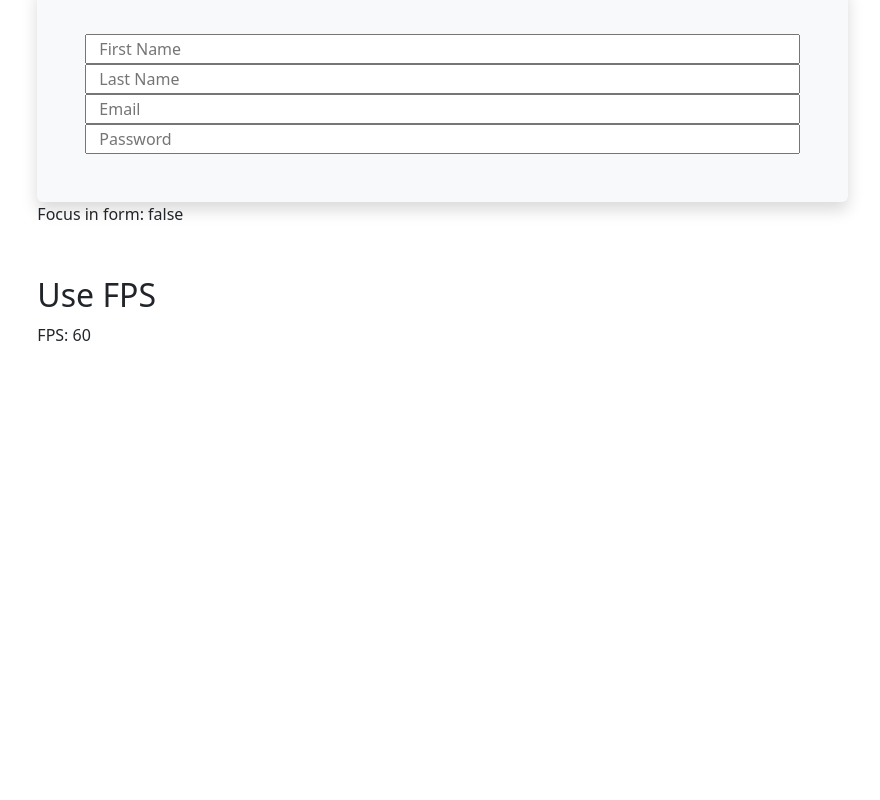
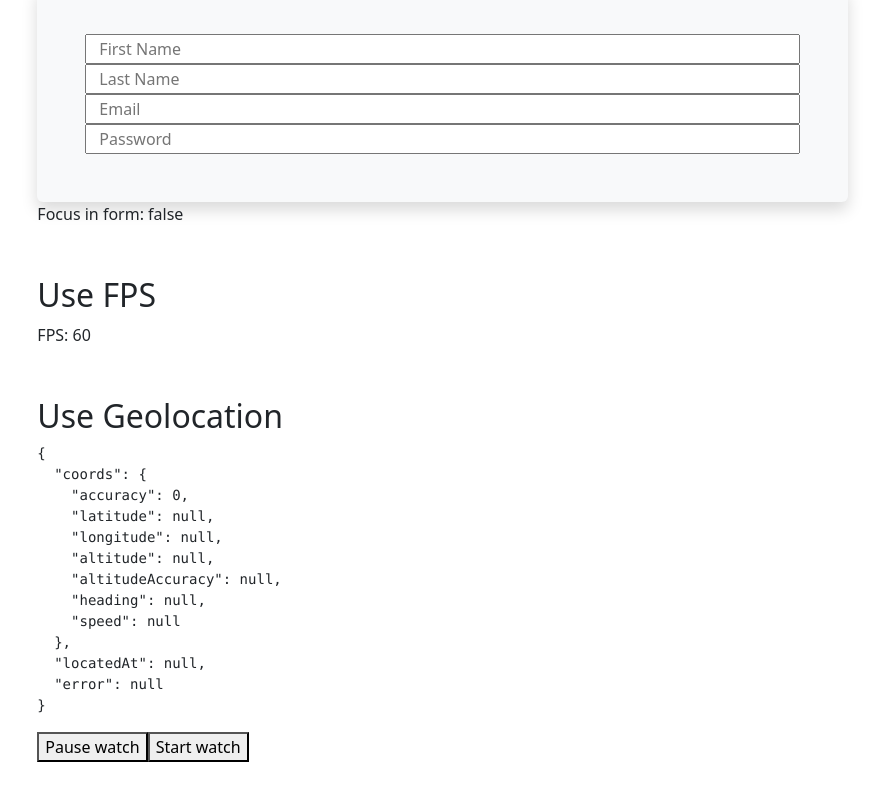
Before and after one commit to UlakhovichKate/vueUse, a Vue app: page /sensors in a window 1280 px wide. Shown: the part 3159-3959 px from the top of the page, without its empty margins (400-1280 px from the left). Before the commit the page ends 3556 px from the top, so only its background shows below. Built offline with nearby package versions, Linux system fonts and the light colour scheme; no server answers.

Commit message:
UseGeolocation.vue

```diff
--- a/src/components/ListSensors.vue
+++ b/src/components/ListSensors.vue
@@ -14,6 +14,7 @@
   <use-focus/>
   <use-focus-within/>
   <use-fps/>
+  <use-geolocation/>
 </template>
 
 <script setup>
@@ -32,6 +33,7 @@ import UseHover from "../vueUseComponents/UseHover.vue";
 import UseFocus from "../vueUseComponents/UseFocus.vue";
 import UseFocusWithin from "../vueUseComponents/UseFocusWithin.vue";
 import UseFps from "../vueUseComponents/UseFps.vue";
+import UseGeolocation from "../vueUseComponents/UseGeolocation.vue";
 
 
 </script>
--- /dev/null
+++ b/src/vueUseComponents/UseGeolocation.vue
@@ -0,0 +1,36 @@
+<script setup lang="ts">
+import { useGeolocation } from '@vueuse/core'
+
+const { coords, locatedAt, error, resume, pause } = useGeolocation()
+</script>
+
+<template>
+  <h2>Use Geolocation</h2>
+  <div>
+    <pre lang="json">{{
+        JSON.stringify(
+            {
+              coords: {
+                accuracy: coords.accuracy,
+                latitude: coords.latitude,
+                longitude: coords.longitude,
+                altitude: coords.altitude,
+                altitudeAccuracy: coords.altitudeAccuracy,
+                heading: coords.heading,
+                speed: coords.speed,
+              },
+              locatedAt,
+              error: error ? error.message : error,
+            },
+            null,
+            2,
+        )
+      }}</pre>
+    <button @click="pause">
+      Pause watch
+    </button>
+    <button @click="resume">
+      Start watch
+    </button>
+  </div>
+</template>
```
